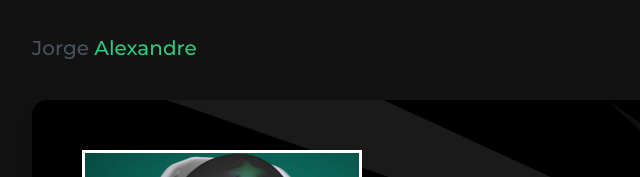
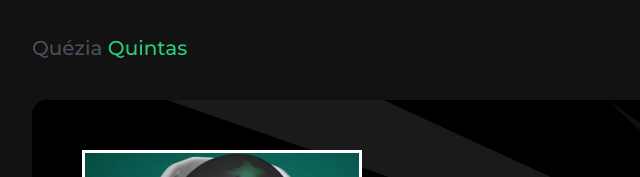
Before and after one commit to jarnascimento/jarnascimento.github.io, a plain HTML site: page index.html in a window 1280 px wide. Shown: the top 177 px of the page, 92-732 px from the left. Drawn offline with Linux system fonts and the light colour scheme; a web font is replaced by a local one.

Commit message:
Teste com a quézia

```diff
--- a/index.html
+++ b/index.html
@@ -35,7 +35,7 @@
       <header id="site_header" class="header mobile-menu-hide">
         <div class="header-content">
           <div class="site-title-block mobile-hidden">
-            <a href="index.html#home"><div class="site-title">Jorge <span>Alexandre</span></div></a>
+            <a href="index.html#home"><div class="site-title">Quézia <span>Quintas</span></div></a>
           </div>
 
           <!-- Navigation -->
```
Also changed, not shown: css/exemplo.html (added), css/teste.html (added).
